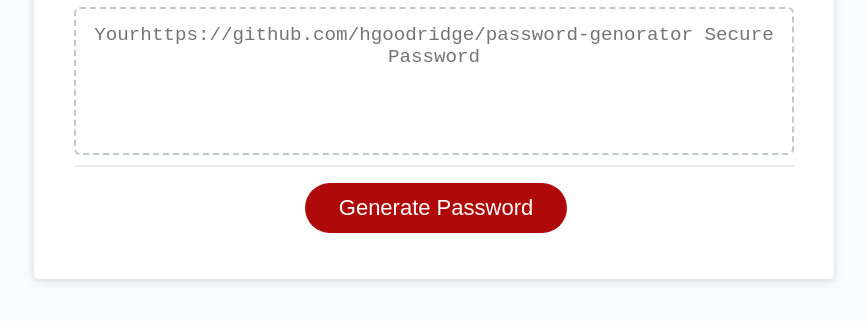
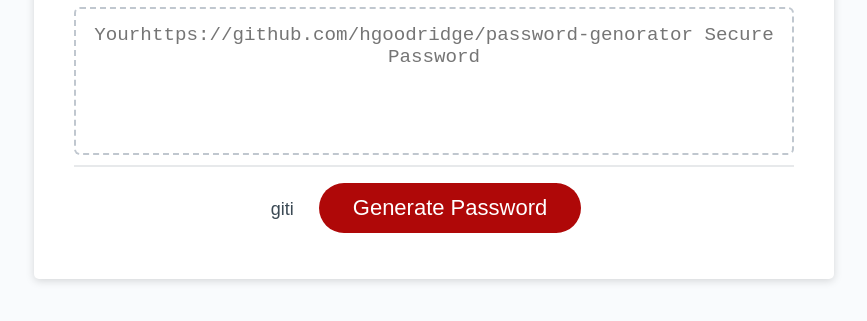
Before and after one commit to hgoodridge/password-genorator, a plain HTML site: page index.html in a window 1280 px wide. Shown: the part 241-562 px from the top of the page, without its empty margins (206-1073 px from the left). Drawn offline with Linux system fonts and the light colour scheme.

Commit message:
slight changes

```diff
--- a/index.html
+++ b/index.html
@@ -24,7 +24,7 @@
             aria-label="Generated Password"
           ></textarea>
         </div>
-        <div class="card-footer">
+        <div class="card-footer">giti
           <button id="generate" class="btn">Generate Password</button>
         </div>
       </div>
```
Also changed, not shown: 1 other file.
